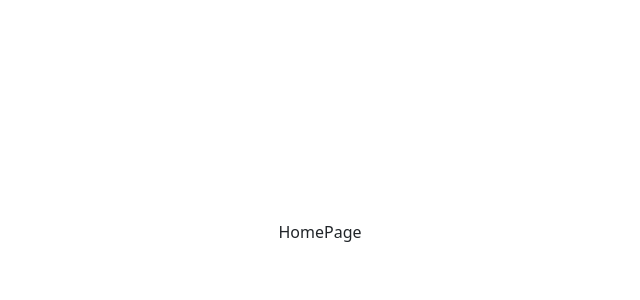
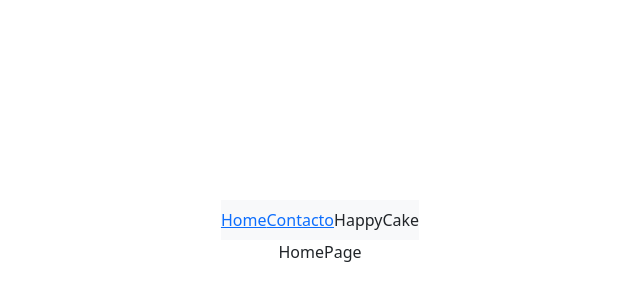
Before and after one commit to NicoArratia/desafio1react2, a React (Vite) app in the folder clase1r2/: page / in a window 1280 px wide. Shown: the part 168-468 px from the top of the page, without its empty margins (320-960 px from the left). Built offline with nearby package versions, Linux system fonts and the light colour scheme.

Commit message:
Nav bar y link

```diff
--- a/clase1r2/src/App.jsx
+++ b/clase1r2/src/App.jsx
@@ -3,15 +3,17 @@ import './App.css'
 import HomePage from './components/HomePage'
 import Contacto from './components/Contacto'
 import NotFound from './components/NotFound'
+import NavBarMenu from './components/NavBarMenu'
 
 import { Route, Routes } from 'react-router-dom'
+
 
 function App() {
 
 
   return (
     <>
-
+      <NavBarMenu/>
       <Routes>
         <Route path='/' element={<HomePage />}/>
         <Route path='/Contacto' element={<Contacto/>} />
--- a/clase1r2/src/components/NavBarMenu.jsx
+++ b/clase1r2/src/components/NavBarMenu.jsx
@@ -1,9 +1,20 @@
 import React from 'react'
+import Nav from 'react-bootstrap/Nav';
+import Navbar from 'react-bootstrap/Navbar';
+import { Link } from 'react-router-dom';
 
-const NavBArMEnu = () => {
+const NavBarMenu = () => {
   return (
-    <div>NavBArMEnu</div>
+    <>
+    <Navbar expand="lg" className="bg-body-tertiary">
+          <Nav className="me-auto">
+            <Link to='/'>Home</Link>
+            <Link to='Contacto' >Contacto</Link>
+            HappyCake
+          </Nav>
+    </Navbar>
+    </>
   )
 }
 
-export default NavBArMEnu
+export default NavBarMenu
```
